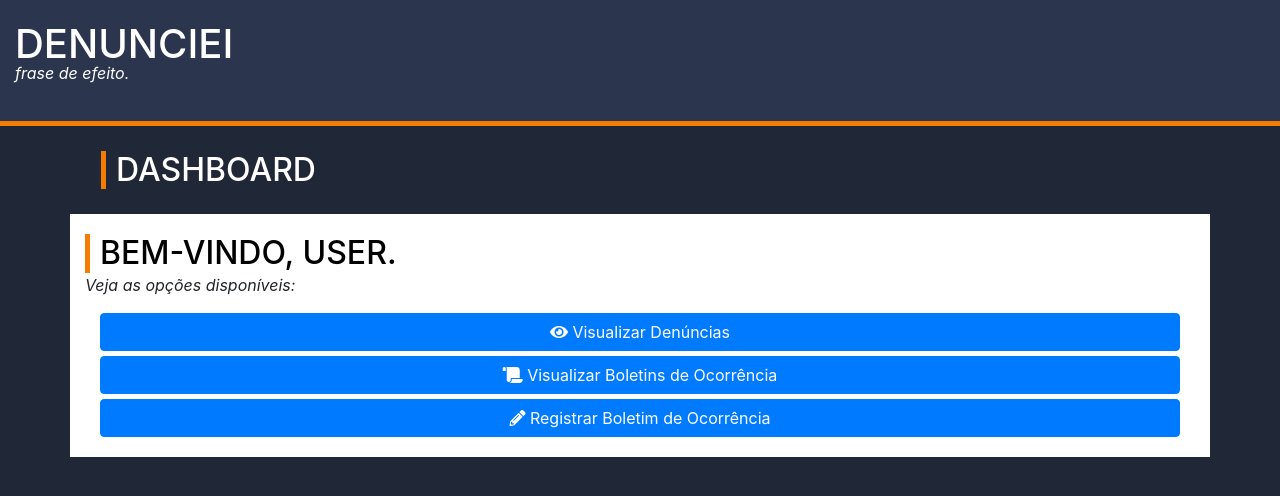
After one commit to JGSMoreira/Denunciei, a PHP site: page /admin/index.php in a window 1280 px wide. The commit adds this page. Shown: the top 496 px of the page. Run offline with PHP 8.4, Linux system fonts and the light colour scheme; some libraries are stand-ins or nearby versions.

Commit message:
Correções Gerais

```diff
--- /dev/null
+++ b/admin/index.php
@@ -0,0 +1,66 @@
+<?php
+//CONFIGURAÇÃO PADRÃO
+include '../padroes/default.php';
+
+//CONFIGURAÇÕES EDITÁVEIS
+$pagina = 'Dashboard'; //Nome da página
+$metodo = 'post'; //Método de envio de formulário
+$acao = '..\..\index.html'; //O que deve ser feito ao apertar o botão de envio
+$salvar = 'Ok, voltar ao início.'; //Texto do botão de envio
+$cancelar_acao = 'sucesso.php'; // O que deve ser feito ao apertar o botão de cancelamento
+//FIM DAS CONFIGURAÇÕES EDITÁVEIS
+
+// CONFIGURAÇÃO PADRÃO
+$title = $sistema.' - '.$pagina;
+ ?>
+
+ <!DOCTYPE html>
+ <html lang="en" dir="ltr">
+   <head>
+    <meta charset="utf-8">
+    <meta charset="utf-8">
+    <meta name="viewport" content="width=device-width, initial-scale=1, shrink-to-fit=no">
+    <link rel="stylesheet" href="https://stackpath.bootstrapcdn.com/bootstrap/4.1.0/css/bootstrap.min.css" integrity="sha384-9gVQ4dYFwwWSjIDZnLEWnxCjeSWFphJiwGPXr1jddIhOegiu1FwO5qRGvFXOdJZ4" crossorigin="anonymous">
+    <link rel="stylesheet" href="https://use.fontawesome.com/releases/v5.4.1/css/all.css" integrity="sha384-5sAR7xN1Nv6T6+dT2mhtzEpVJvfS3NScPQTrOxhwjIuvcA67KV2R5Jz6kr4abQsz" crossorigin="anonymous">
+    <link rel="stylesheet" href="/css/master.css">
+
+     <title><?= $title ?></title>
+   </head>
+   <body>
+     <div class="topo">
+       <h1 id="nomesite"><?= $sistema ?></h1>
+       <p id="frase"><i><?= $frase ?></i></p>
+     </div>
+
+     <div class="titulopage">
+       <h2 class=""><?= $pagina ?></h2>
+     </div>
+
+     <div class="centro container">
+
+       <!-- INÍCIO DA PARTE EDITÁVEL -->
+
+       <h2 style="margin-top: 5px">Bem-Vindo, user.</h2>
+       <p style="margin-top: -10px"><i>Veja as opções disponíveis:</i></p>
+
+       <div class="container" style="margin-top: 5px; margin-bottom: 5px">
+         <a href="#" class="container-fluid btn btn-primary"><i class="fas fa-eye"></i> Visualizar Denúncias</a>
+       </div>
+       <div class="container" style="margin-top: 5px; margin-bottom: 5px">
+         <a href="#" class="container-fluid btn btn-primary"><i class="fas fa-scroll"></i> Visualizar Boletins de Ocorrência</a>
+       </div>
+       <div class="container" style="margin-top: 5px; margin-bottom: 5px">
+         <a href="#" class="container-fluid btn btn-primary"><i class="fas fa-pencil-alt"></i> Registrar Boletim de Ocorrência</a>
+       </div>
+
+      <!-- FIM DA PARTE EDITÁVEL -->
+
+    </div>
+
+    <script src="https://code.jquery.com/jquery-3.3.1.slim.min.js" integrity="sha384-q8i/X+965DzO0rT7abK41JStQIAqVgRVzpbzo5smXKp4YfRvH+8abtTE1Pi6jizo" crossorigin="anonymous"></script>
+    <script src="https://cdnjs.cloudflare.com/ajax/libs/popper.js/1.14.3/umd/popper.min.js" integrity="sha384-ZMP7rVo3mIykV+2+9J3UJ46jBk0WLaUAdn689aCwoqbBJiSnjAK/l8WvCWPIPm49" crossorigin="anonymous"></script>
+    <script src="https://stackpath.bootstrapcdn.com/bootstrap/4.1.0/js/bootstrap.min.js" integrity="sha384-uefMccjFJAIv6A+rW+L4AHf99KvxDjWSu1z9VI8SKNVmz4sk7buKt/6v9KI65qnm" crossorigin="anonymous"></script>
+   </body>
+ </html>
+
+ </a>
--- a/cadastros/BO/cadastrar.php
+++ b/cadastros/BO/cadastrar.php
@@ -113,7 +113,7 @@ $title = $sistema.' - '.$pagina;
          </div>
 
          <div class="form-group">
-           <label for="descricao">Descrição do caso</label>
+           <label for="descricao">Descrição do caso </label>
            <textarea rows="10" cols="30" class="form-control" name="descricao" placeholder="Informe a descrição do caso."></textarea>
          </div>
 
@@ -130,7 +130,7 @@ $title = $sistema.' - '.$pagina;
     <script src="https://code.jquery.com/jquery-3.3.1.slim.min.js" integrity="sha384-q8i/X+965DzO0rT7abK41JStQIAqVgRVzpbzo5smXKp4YfRvH+8abtTE1Pi6jizo" crossorigin="anonymous"></script>
     <script src="https://cdnjs.cloudflare.com/ajax/libs/popper.js/1.14.3/umd/popper.min.js" integrity="sha384-ZMP7rVo3mIykV+2+9J3UJ46jBk0WLaUAdn689aCwoqbBJiSnjAK/l8WvCWPIPm49" crossorigin="anonymous"></script>
     <script src="https://stackpath.bootstrapcdn.com/bootstrap/4.1.0/js/bootstrap.min.js" integrity="sha384-uefMccjFJAIv6A+rW+L4AHf99KvxDjWSu1z9VI8SKNVmz4sk7buKt/6v9KI65qnm" crossorigin="anonymous"></script>
-    <script src="http://js.nicedit.com/nicEdit-latest.js" type="text/javascript"></script>
-    <script type="text/javascript">bkLib.onDomLoaded(nicEditors.allTextAreas);</script>
+    <!--<script src="http://js.nicedit.com/nicEdit-latest.js" type="text/javascript"></script>
+    <script type="text/javascript">bkLib.onDomLoaded(nicEditors.allTextAreas);</script> -->
    </body>
  </html>
--- a/css/master.css
+++ b/css/master.css
@@ -65,3 +65,9 @@ body{
   margin-bottom:10px;
   padding-left: 10px;
 }
+
+.form-group span{
+  color: #323132;
+  font-style:italic;
+  font-size: 12px;
+}
```
Also changed, not shown: cadastros/Denuncia/cadastrar.php (+19 -0 lines).
